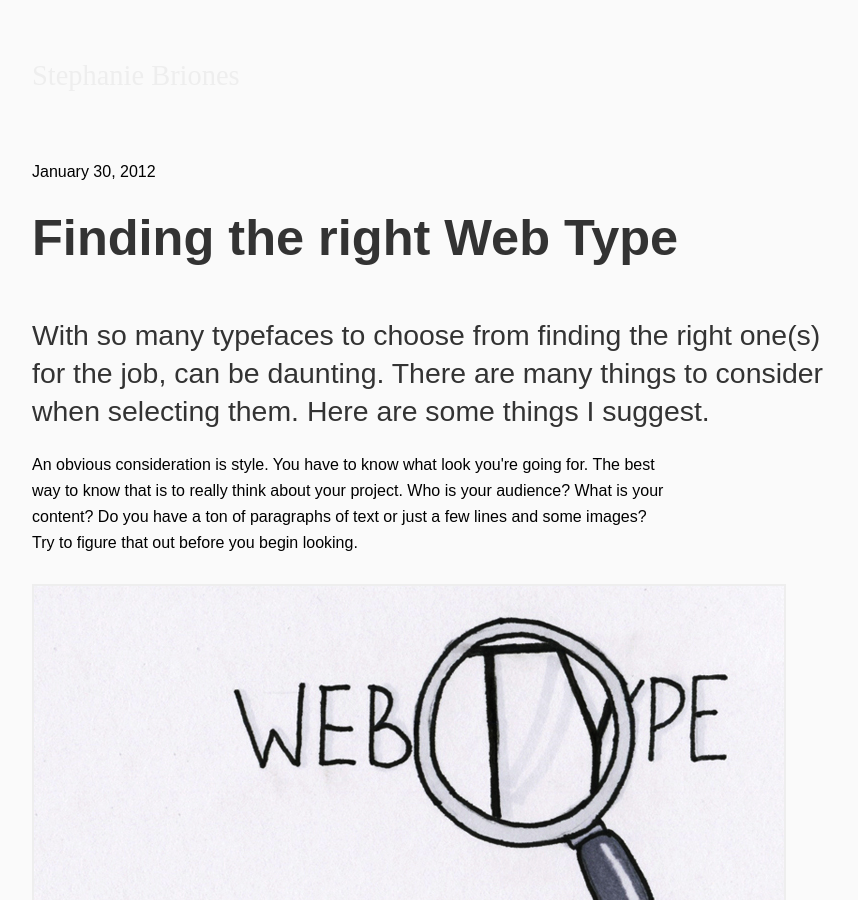
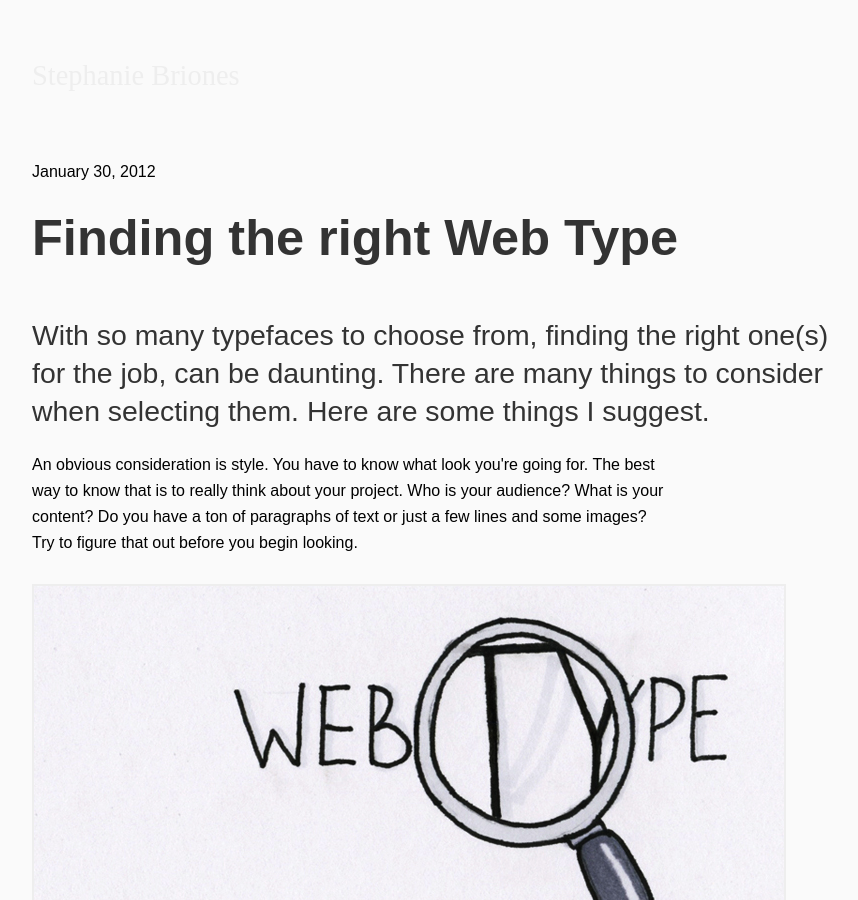
Before and after one commit to smbriones/smbriones.github.com, a Jekyll site: the page built from _posts/2012-01-30-finding-the-right-web-type.html, in a window 1280 px wide and 900 px high. Shown: the whole window, without its empty margins (208-1066 px from the left). Built offline with Jekyll 4.4.1, drawn with Linux system fonts in a browser that asks for light colours; comment, search, counter and statistics services are not loaded.

Commit message:
fixed grammar error

```diff
--- a/_posts/2012-01-30-finding-the-right-web-type.html
+++ b/_posts/2012-01-30-finding-the-right-web-type.html
@@ -1,7 +1,7 @@
 ---
 layout: new-blog
 title: "Finding the right Web Type"
-snippet: "With so many typefaces to choose from finding the right one(s)
+snippet: "With so many typefaces to choose from, finding the right one(s)
 for the job, can be daunting. There are many things to consider when
 selecting them. Here are some things I suggest."
 date_string: January 30, 2012
```
